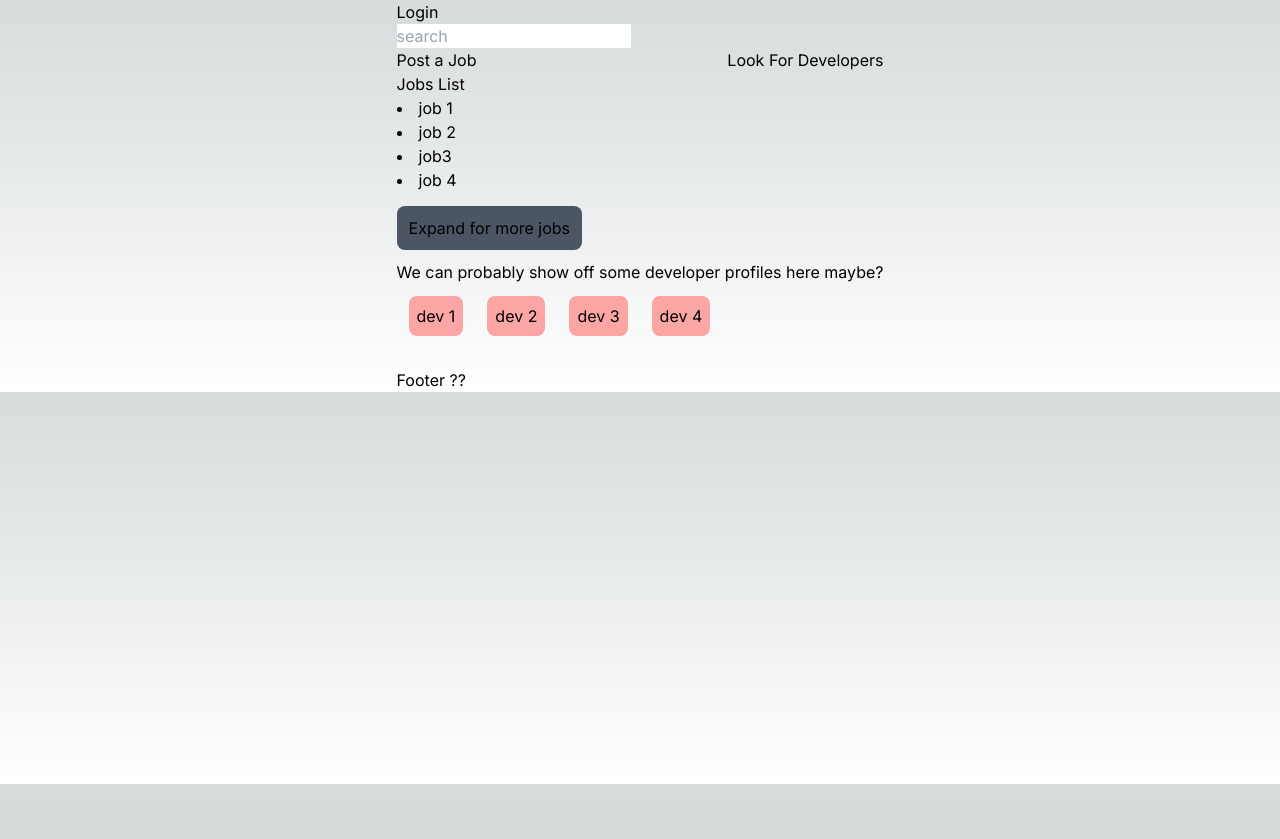
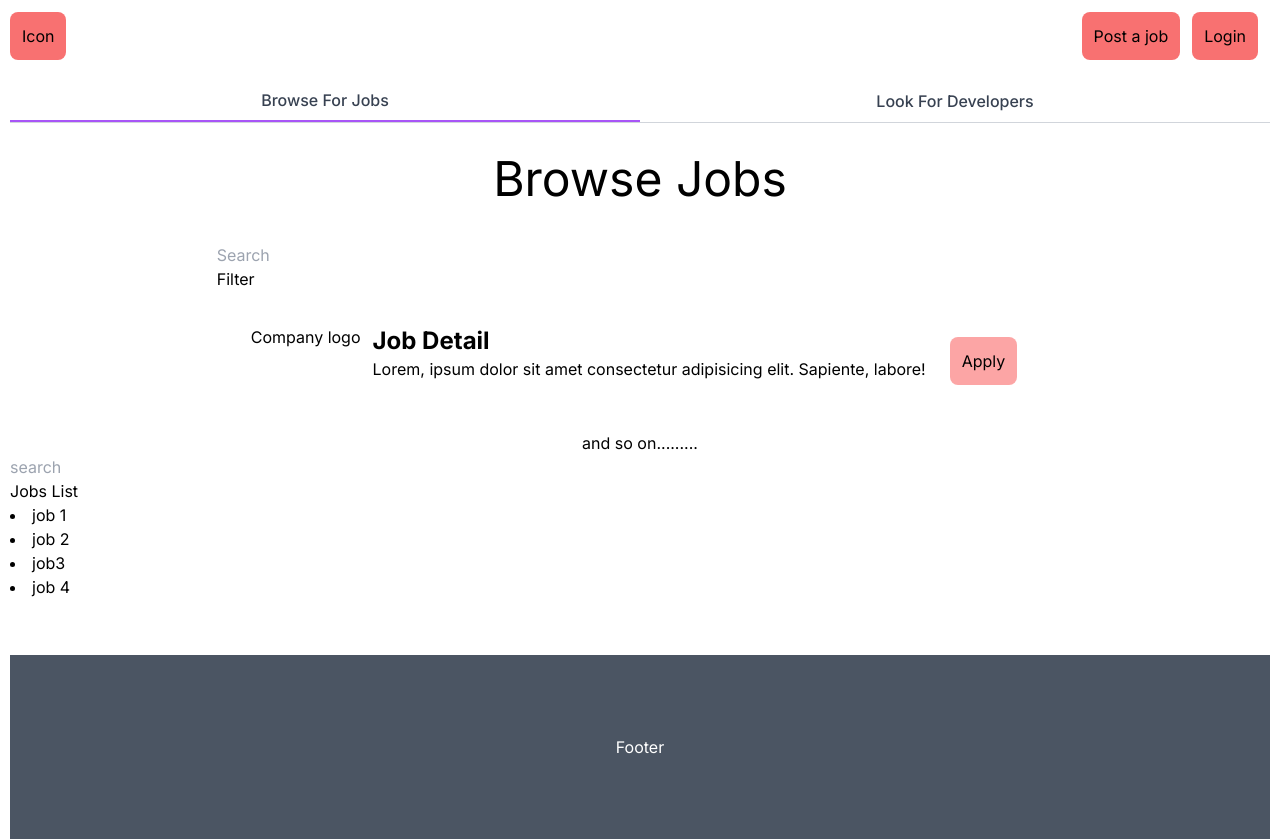
Before and after one commit to Bitshala-Incubator/worksat, a Next.js app in the folder client/: page / in a window 1280 px wide. Before the commit the page ends 800 px from the top, so only its background shows below. Built offline with nearby package versions, Linux system fonts and the light colour scheme.

Commit message:
readme update, home page refactor

```diff
--- a/client/app/globals.css
+++ b/client/app/globals.css
@@ -2,7 +2,7 @@
 @tailwind components;
 @tailwind utilities;
 
-:root {
+/* :root {
   --foreground-rgb: 0, 0, 0;
   --background-start-rgb: 214, 219, 220;
   --background-end-rgb: 255, 255, 255;
@@ -15,13 +15,17 @@
     --background-end-rgb: 0, 0, 0;
   }
 }
+*/
+
 
 body {
-  color: rgb(var(--foreground-rgb));
+  /* color: rgb(var(--foreground-rgb));
   background: linear-gradient(
       to bottom,
       transparent,
       rgb(var(--background-end-rgb))
     )
-    rgb(var(--background-start-rgb));
+    rgb(var(--background-start-rgb)); */
+  margin-left: 10px;
+  margin-right: 10px;
 }
--- a/client/app/page.js
+++ b/client/app/page.js
@@ -7,15 +7,18 @@ import Home from "./pages/home/page";
 export default function App() {
   return (
     <>
-      <div className="flex justify-center ">
-        <div className="flex justify-center ">
-          <div className="flex-col">
-            <Link href="/pages/login">
-              <Login />
-            </Link>
-            <Home />
+      <div className="flex justify-between mt-3 mb-5">
+        <div className="bg-red-400 p-3 rounded-lg">Icon</div>
+        <div className="flex">
+          <div className="bg-red-400 p-3 rounded-lg">Post a job</div>
+
+          <div className="mx-3">
+            <Login />
           </div>
         </div>
+      </div>
+      <div>
+        <Home />
       </div>
     </>
   );
--- a/client/app/pages/browseJobs/page.jsx
+++ b/client/app/pages/browseJobs/page.jsx
@@ -7,9 +7,10 @@ const BrowseJobs = () => {
       <div className="flex justify-center">
         <div className="text-5xl">Browse Jobs</div>
       </div>
+
       <div className=" flex mt-10 justify-center">
         <div className="flex-col">
-          <input placeholder="Look for jobs" className="text-black" />
+          <input placeholder="Search" className="text-black" />
           <div>Filter</div>
           <div className="flex border-white border-2 p-5 m-3" >
             <Link href='/pages/companyDetail'>
--- /dev/null
+++ b/client/app/pages/home/browseJobs.jsx
@@ -0,0 +1,21 @@
+import React from "react";
+import BrowseJobs from '../browseJobs/page'
+
+const BrowseForJobs = () => {
+  return (
+    <div>
+     <BrowseJobs/>
+      <input placeholder="search" className="text-black" />
+
+      <div>Jobs List</div>
+      <div className="mb-6">
+        <li>job 1</li>
+        <li>job 2</li>
+        <li>job3</li>
+        <li>job 4</li>
+      </div>
+    </div>
+  );
+};
+
+export default BrowseForJobs;
--- /dev/null
+++ b/client/app/pages/home/lookForDevs.jsx
@@ -0,0 +1,21 @@
+import React from "react";
+import Devs from '../devs/page'
+
+const LookForDevs = () => {
+  return (
+      <div>
+        <Devs/>
+      <div className="mt-5">
+        We can probably show off some developer profiles here maybe?
+      </div>
+      <div className="flex ">
+        <div className="p-2 bg-red-300 rounded-lg m-3">dev 1</div>
+        <div className="p-2 bg-red-300 rounded-lg m-3">dev 2</div>
+        <div className="p-2 bg-red-300 rounded-lg m-3">dev 3</div>
+        <div className="p-2 bg-red-300 rounded-lg m-3">dev 4</div>
+      </div>
+    </div>
+  );
+};
+
+export default LookForDevs;
--- a/client/app/pages/home/page.jsx
+++ b/client/app/pages/home/page.jsx
@@ -1,41 +1,34 @@
 import Link from "next/link";
 import React from "react";
+import { Tabs, Tab } from "./tabs";
+import LookForDevs from "./lookForDevs";
+import BrowseForJobs from "./browseJobs";
 
 const Home = () => {
   return (
     <div>
-      <input placeholder="search" className="text-black" />
-      <div className="flex justify-between">
-        {/* Small note, these two will be buttons */}
+      {/* <div className="flex justify-between mt-10">
         <Link href="/pages/postJob">
           <div>Post a Job</div>
         </Link>
         <Link href="/pages/devs">
           <div className="pl-3"> Look For Developers</div>
         </Link>
-      </div>
+      </div> */}
 
-      <div>Jobs List</div>
-      <div className="mb-6">
-        <li>job 1</li>
-        <li>job 2</li>
-        <li>job3</li>
-        <li>job 4</li>
-      </div>
-      <Link href="/pages/browseJobs" className="bg-gray-600 p-3 rounded-lg">
-        Expand for more jobs
-      </Link>
-
-      <div className="mt-5">
-        We can probably show off some developer profiles here maybe?
-      </div>
-      <div className="flex ">
-        <div className="p-2 bg-red-300 rounded-lg m-3">dev 1</div>
-        <div className="p-2 bg-red-300 rounded-lg m-3">dev 2</div>
-        <div className="p-2 bg-red-300 rounded-lg m-3">dev 3</div>
-        <div className="p-2 bg-red-300 rounded-lg m-3">dev 4</div>
-      </div>
-      <div className="mt-5">Footer ??</div>
+      <Tabs>
+        <Tab label="Browse For Jobs">
+          <div className="py-4">
+            <BrowseForJobs />
+          </div>
+        </Tab>
+        <Tab label="Look For Developers">
+          <div className="py-4">
+            <LookForDevs />
+          </div>
+        </Tab>
+      </Tabs>
+      <div className="text-center bg-gray-600 py-20 text-white">Footer</div>
     </div>
   );
 };
--- /dev/null
+++ b/client/app/pages/home/tabs.jsx
@@ -0,0 +1,45 @@
+import React, { useState } from 'react';
+
+const Tabs = ({ children }) => {
+  const [activeTab, setActiveTab] = useState(children[0].props.label);
+
+  const handleClick = (e, newActiveTab) => {
+    e.preventDefault();
+    setActiveTab(newActiveTab);
+  };
+
+  return (
+    <div className="flex flex-col ">
+      <div className="flex border-b justify-center border-gray-300">
+        {children.map(child => (
+          <button
+            key={child.props.label}
+            className={`${
+              activeTab === child.props.label ? 'border-b-2 border-purple-500' : ''
+            } flex-1 text-gray-700 font-medium py-2`}
+            onClick={e => handleClick(e, child.props.label)}
+          >
+            {child.props.label}
+          </button>
+        ))}
+      </div>
+      <div className="py-4">
+        {children.map(child => {
+          if (child.props.label === activeTab) {
+            return <div key={child.props.label}>{child.props.children}</div>;
+          }
+          return null;
+        })}
+      </div>
+    </div>
+  );
+};
+
+const Tab = ({ label, children }) => {
+  return (
+    <div label={label} className="hidden">
+      {children}
+    </div>
+  );
+};
+export { Tabs, Tab };
--- a/client/app/pages/login/page.jsx
+++ b/client/app/pages/login/page.jsx
@@ -37,7 +37,7 @@ const Login = () => {
     <>
      {user == null ? (
         <div  onClick={navigateLogin}>
-          <h4 >Login</h4>
+          <div className="bg-red-400 p-3 rounded-lg">Login</div>
         </div>
         ) : (
         <div onClick={navigateLogout}>
```
Also changed, not shown: 2 other files (tests, documents, lock files or other folders).
